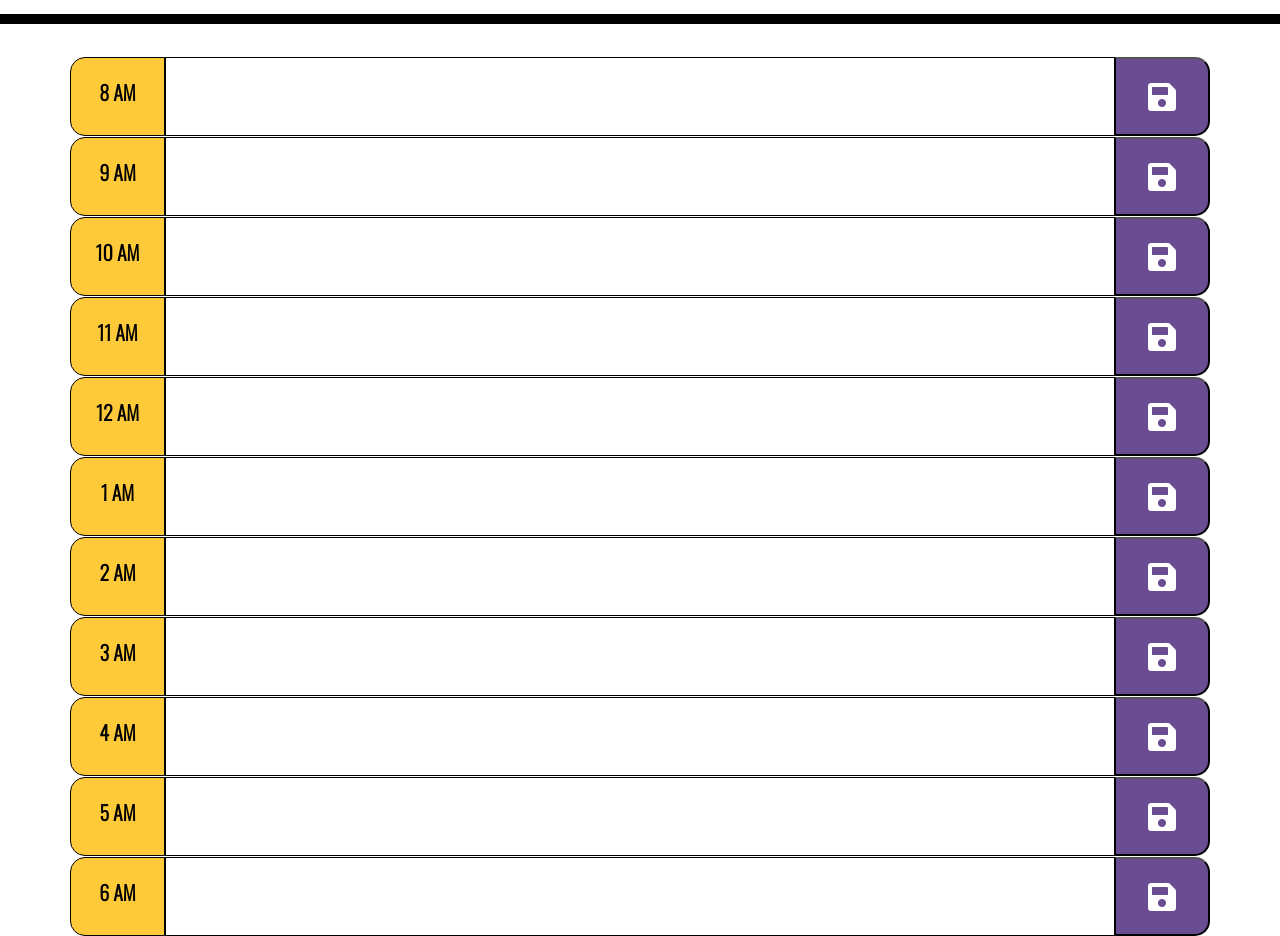
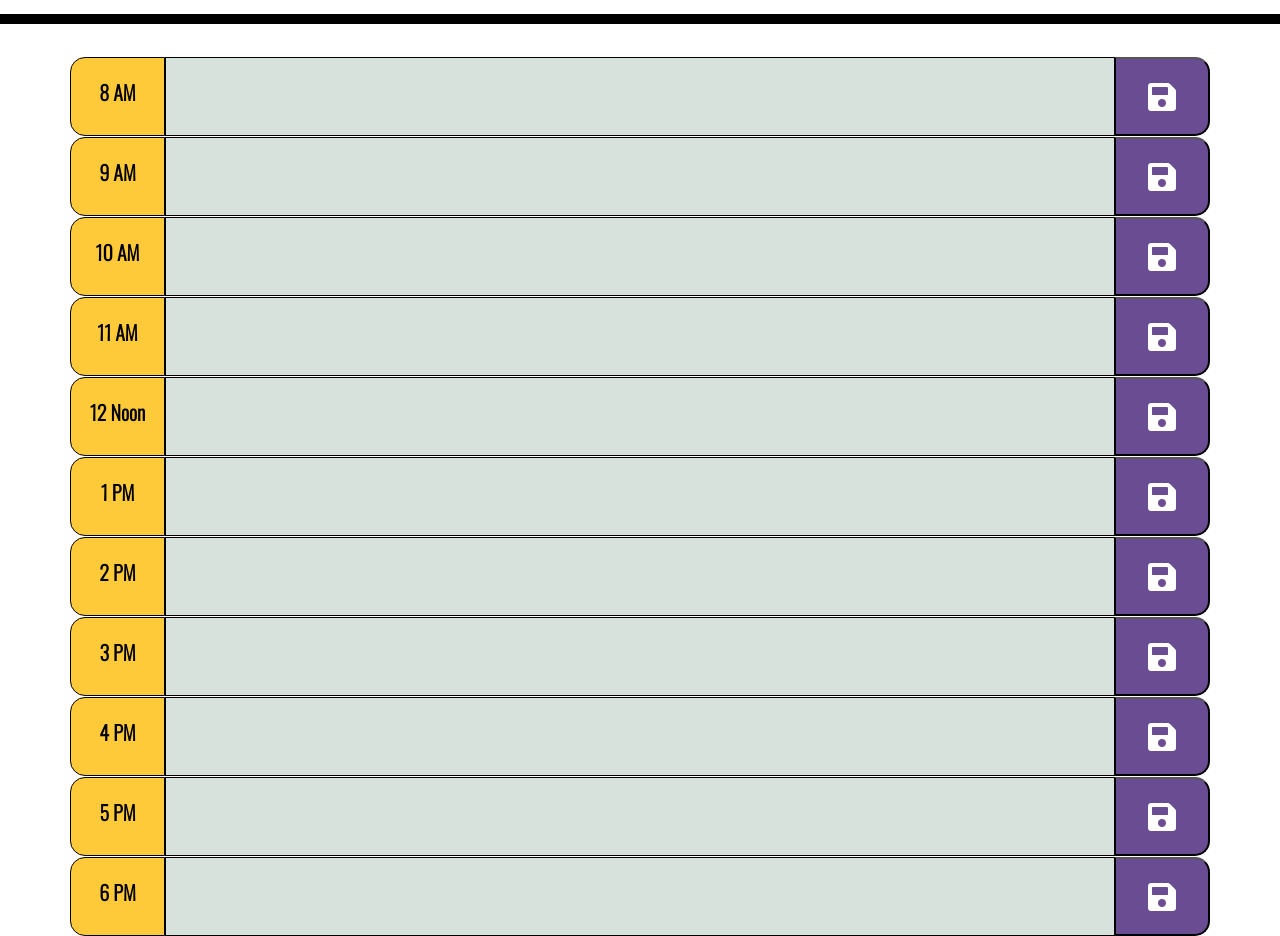
Before and after one commit to rmdn321/5-Work-Day-Scheduler, a plain HTML site: page index.html in a window 1280 px wide. Shown: the part 280-1216 px from the top of the page. Drawn offline with nearby package versions, Linux system fonts and the light colour scheme.

Commit message:
Completed the working code

```diff
--- /dev/null
+++ b/assets/js/script.js
@@ -0,0 +1,46 @@
+var date = moment().format("dddd, MMMM Do YYYY");
+$("#currentDay").text(date);
+
+function colorCodeTimeBlocks() {
+  let currentHour = parseInt(moment().format("H"));
+
+  $("textarea").each(function(){
+    let textareaTime = parseInt($(this).attr("id"));
+
+    if (textareaTime < currentHour) {
+      $(this).addClass("past");
+    } else if (textareaTime === currentHour) {
+      $(this).addClass("present");
+    } else {
+      $(this).addClass("future");
+    }
+  });
+}
+
+$(".fas").click(function(e) {
+  let taskId = $(this).parent().parent().attr("id");
+  let task = $(this).parent().prev().val().trim();
+
+  if (task) {
+    localStorage.setItem(taskId,task);
+  }
+})
+
+function displayTasks() {
+
+  $("textarea[id='8']").val(localStorage.getItem("8"));
+  $("textarea[id='9']").val(localStorage.getItem("9"));
+  $("textarea[id='10']").val(localStorage.getItem("10"));
+  $("textarea[id='11']").val(localStorage.getItem("11"));
+  $("textarea[id='12']").val(localStorage.getItem("12"));
+  $("textarea[id='13']").val(localStorage.getItem("1"));
+  $("textarea[id='14']").val(localStorage.getItem("2"));
+  $("textarea[id='15']").val(localStorage.getItem("3"));
+  $("textarea[id='16']").val(localStorage.getItem("4"));
+  $("textarea[id='17']").val(localStorage.getItem("5"));
+  $("textarea[id='18']").val(localStorage.getItem("6"));
+
+}
+
+colorCodeTimeBlocks();
+displayTasks();
--- a/index.html
+++ b/index.html
@@ -18,7 +18,7 @@
       href="https://fonts.googleapis.com/css?family=Open+Sans&display=swap"
       rel="stylesheet"
     />
-    <link rel="stylesheet" href="style.css" />
+    <link rel="stylesheet" href="./assets/css/style.css" />
     <title>Work Day Scheduler</title>
   </head>
 
@@ -32,73 +32,73 @@
       <!-- Timeblocks go here -->
       <div class="row time-block" id="8">
         <div class="col-sm-1 pt-4 hour">8 AM</div>
-        <textarea class="col-sm-10 description "></textarea>
+        <textarea class="col-sm-10 description" id="8"></textarea>
         <button class="col-sm-1 saveBtn"><i class="fas fa-save fa-2x"></i></button>
       </div>
 
       <div class="row time-block" id="9">
         <div class="col-sm-1 pt-4 hour">9 AM</div>
-        <textarea class="col-sm-10 description "></textarea>
+        <textarea class="col-sm-10 description " id="9"></textarea>
         <button class="col-sm-1 saveBtn"><i class="fas fa-save fa-2x"></i></button>
       </div>
 
       <div class="row time-block" id="10">
         <div class="col-sm-1 pt-4 hour">10 AM</div>
-        <textarea class="col-sm-10 description "></textarea>
+        <textarea class="col-sm-10 description " id="10"></textarea>
         <button class="col-sm-1 saveBtn"><i class="fas fa-save fa-2x"></i></button>
       </div>
 
       <div class="row time-block" id="11">
         <div class="col-sm-1 pt-4 hour">11 AM</div>
-        <textarea class="col-sm-10 description "></textarea>
+        <textarea class="col-sm-10 description " id="11"></textarea>
         <button class="col-sm-1 saveBtn"><i class="fas fa-save fa-2x"></i></button>
       </div>
 
       <div class="row time-block" id="12">
-        <div class="col-sm-1 pt-4 hour">12 AM</div>
-        <textarea class="col-sm-10 description "></textarea>
+        <div class="col-sm-1 pt-4 hour">12 Noon</div>
+        <textarea class="col-sm-10 description " id="12"></textarea>
         <button class="col-sm-1 saveBtn"><i class="fas fa-save fa-2x"></i></button>
       </div>
 
       <div class="row time-block" id="1">
-        <div class="col-sm-1 pt-4 hour">1 AM</div>
-        <textarea class="col-sm-10 description "></textarea>
+        <div class="col-sm-1 pt-4 hour">1 PM</div>
+        <textarea class="col-sm-10 description " id="13"></textarea>
         <button class="col-sm-1 saveBtn"><i class="fas fa-save fa-2x"></i></button>
       </div>
 
       <div class="row time-block" id="2">
-        <div class="col-sm-1 pt-4 hour">2 AM</div>
-        <textarea class="col-sm-10 description "></textarea>
+        <div class="col-sm-1 pt-4 hour">2 PM</div>
+        <textarea class="col-sm-10 description " id="14"></textarea>
         <button class="col-sm-1 saveBtn"><i class="fas fa-save fa-2x"></i></button>
       </div>
 
       <div class="row time-block" id="3">
-        <div class="col-sm-1 pt-4 hour">3 AM</div>
-        <textarea class="col-sm-10 description "></textarea>
+        <div class="col-sm-1 pt-4 hour">3 PM</div>
+        <textarea class="col-sm-10 description " id="15"></textarea>
         <button class="col-sm-1 saveBtn"><i class="fas fa-save fa-2x"></i></button>
       </div>
 
       <div class="row time-block" id="4">
-        <div class="col-sm-1 pt-4 hour">4 AM</div>
-        <textarea class="col-sm-10 description "></textarea>
+        <div class="col-sm-1 pt-4 hour">4 PM</div>
+        <textarea class="col-sm-10 description " id="16"></textarea>
         <button class="col-sm-1 saveBtn"><i class="fas fa-save fa-2x"></i></button>
       </div>
 
       <div class="row time-block" id="5">
-        <div class="col-sm-1 pt-4 hour">5 AM</div>
-        <textarea class="col-sm-10 description "></textarea>
+        <div class="col-sm-1 pt-4 hour">5 PM</div>
+        <textarea class="col-sm-10 description " id="17"></textarea>
         <button class="col-sm-1 saveBtn"><i class="fas fa-save fa-2x"></i></button>
       </div>
 
       <div class="row time-block" id="6">
-        <div class="col-sm-1 pt-4 hour">6 AM</div>
-        <textarea class="col-sm-10 description "></textarea>
+        <div class="col-sm-1 pt-4 hour">6 PM</div>
+        <textarea class="col-sm-10 description " id="18"></textarea>
         <button class="col-sm-1 saveBtn"><i class="fas fa-save fa-2x"></i></button>
       </div>
     </div>
 
     <script src="https://cdnjs.cloudflare.com/ajax/libs/jquery/3.2.1/jquery.min.js"></script>
     <script src="https://cdnjs.cloudflare.com/ajax/libs/moment.js/2.24.0/moment.min.js"></script>
-    <script src="script.js"></script>
+    <script src="./assets/js/script.js"></script>
   </body>
 </html>
--- a/script.js
+++ /dev/null
@@ -1,2 +0,0 @@
-var date = moment().format("dddd, MMMM Do YYYY");
-$("#currentDay").text(date);
```
Also changed, not shown: assets/css/style.css (renamed from style.css).
